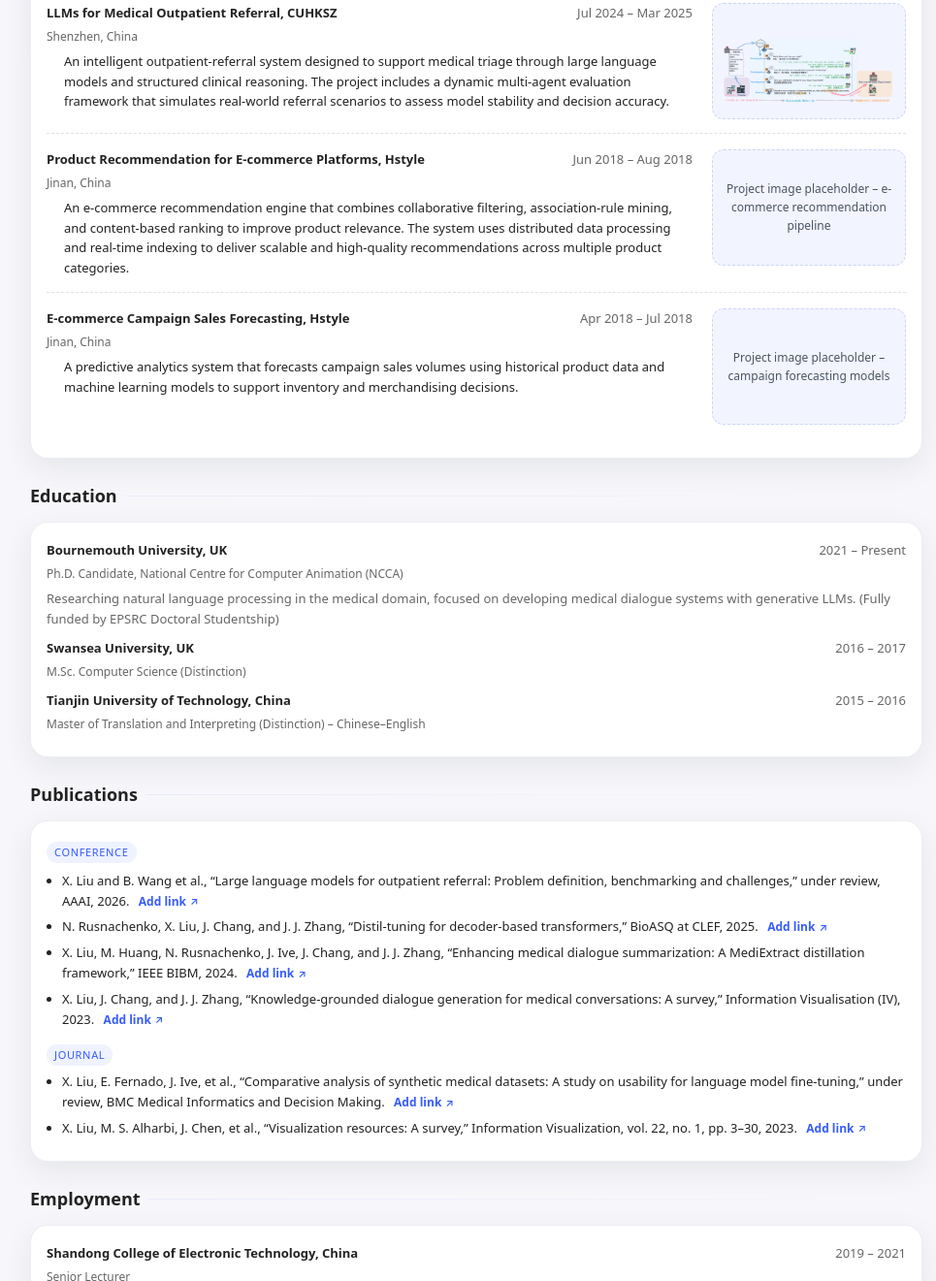
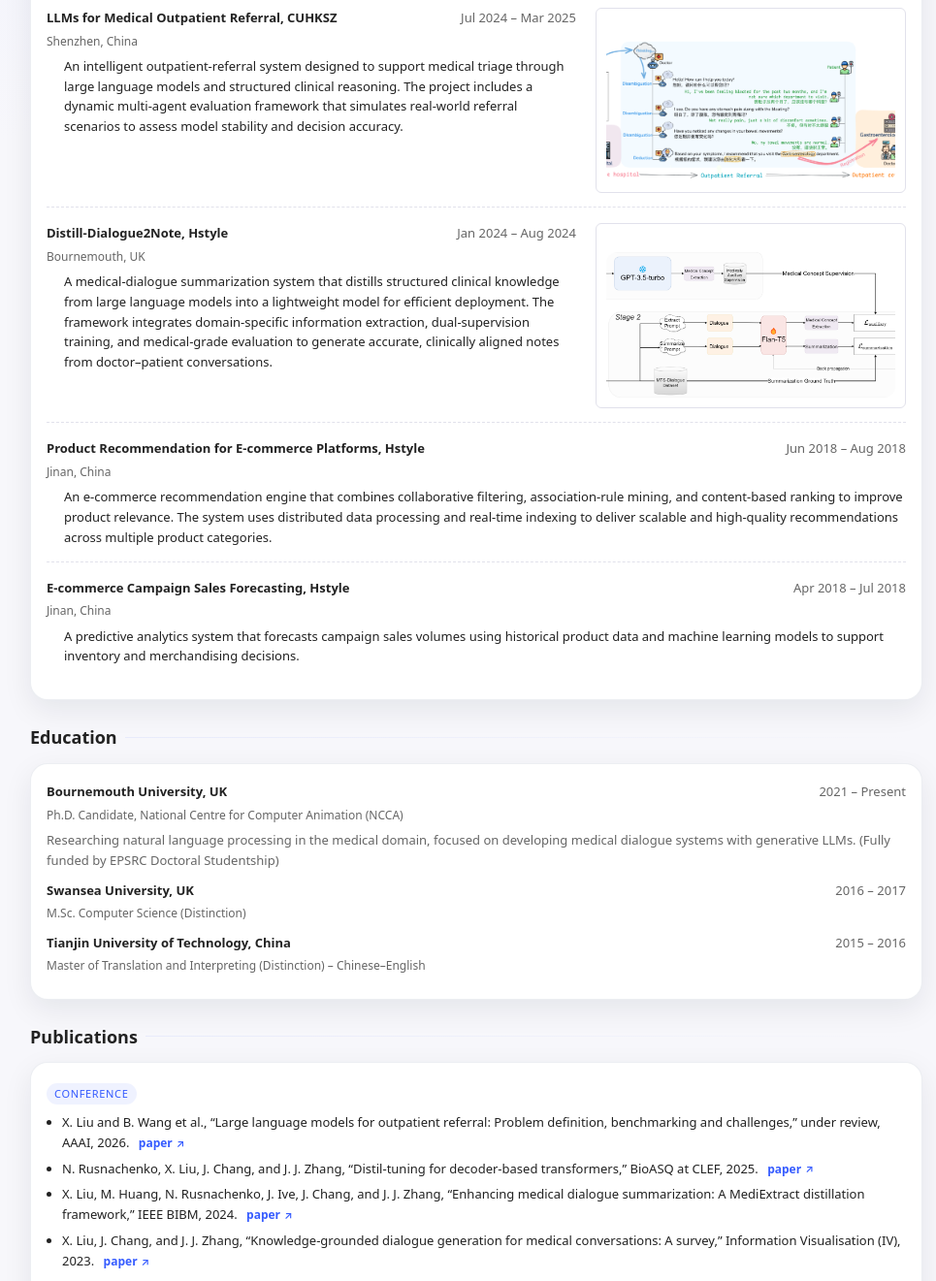
Before and after one commit to Xiaoxiao-Liu-xlh/xliu, a plain HTML site: page index.html in a window 1280 px wide. Shown: the part 740-2061 px from the top of the page at 97% size, without its empty margins (149-1114 px from the left). Drawn offline with Linux system fonts and the light colour scheme.

Commit message:
code changed

```diff
--- a/css/style.css
+++ b/css/style.css
@@ -225,14 +225,15 @@ ul.compact li {
 
 .project-image-wrapper {
   flex-shrink: 0;
-  width: 200px;
+  width: 320px;
 }
 
 .project-image-placeholder {
+  width: 100%;
   padding: 10px;
-  border-radius: 12px;
-  border: 1px dashed #cbd5f5;
-  background: #f2f4ff;
+  border-radius: 6px;
+  border: 1px solid var(--border);
+  background: var(--bg-alt);
   font-size: 12px;
   color: #4b5563;
   display: flex;
@@ -258,9 +259,11 @@ ul.compact li {
 
 /* 如果你之后有真实截图，可以改成 img 样式 */
 .project-image-placeholder img {
-  max-width: 100%;
+  width: 100%;
+  height: 150px;
   border-radius: 12px;
   display: block;
+  object-fit: cover;
 }
 
 @media (max-width: 768px) {
--- a/index.html
+++ b/index.html
@@ -130,6 +130,37 @@
 
             <!-- Project 3 -->
             <div class="project-block">
+                <div class="project-content">
+                  <div class="item-header">
+                    <div class="item-title">
+                      Distill-Dialogue2Note, Hstyle
+                    </div>
+                    <div class="item-meta">
+                      Jan 2024 – Aug 2024
+                    </div>
+                  </div>
+                  <div class="item-location">Bournemouth, UK</div>
+                  <ul class="compact">
+
+                    A medical-dialogue summarization system that distills structured clinical knowledge from large language models into a lightweight model for efficient deployment.
+                    The framework integrates domain-specific information extraction, dual-supervision training, and medical-grade evaluation to generate accurate, clinically aligned notes from doctor–patient conversations.
+                  </ul>
+
+                </div>
+                <!-- 图片占位：推荐系统架构图、结果可视化图等 -->
+                <div class="project-image-wrapper">
+                  <div class="project-image-placeholder">
+                    <a href="https://github.com/Xiaoxiao-Liu/distill-d2n.git" target="_blank" rel="noopener noreferrer">
+
+                      <br>
+                      <img src="images/distill-d2n-pipeline.png" alt="E-commerce Recommendation Screenshot">
+                    </a>
+                  </div>
+                </div>
+              </div>
+
+            <!-- Project 4 -->
+            <div class="project-block">
               <div class="project-content">
                 <div class="item-header">
                   <div class="item-title">
@@ -152,18 +183,18 @@
 
               </div>
               <!-- 图片占位：推荐系统架构图、结果可视化图等 -->
-              <div class="project-image-wrapper">
+              <!-- <div class="project-image-wrapper">
                 <div class="project-image-placeholder">
                   <a href="#" target="_blank" rel="noopener noreferrer">
                     Project image placeholder – e-commerce recommendation pipeline
                     <br>
-                    <!-- <img src="images/ecommerce-reco.png" alt="E-commerce Recommendation Screenshot"> -->
+                     <img src="images/ecommerce-reco.png" alt="E-commerce Recommendation Screenshot">
                   </a>
                 </div>
-              </div>
+              </div> -->
             </div>
 
-            <!-- Project 4 -->
+            <!-- Project 5 -->
             <div class="project-block">
               <div class="project-content">
                 <div class="item-header">
@@ -183,15 +214,15 @@
 
               </div>
               <!-- 图片占位：预测模型结果曲线、dashboard 截图等 -->
-              <div class="project-image-wrapper">
+              <!-- <div class="project-image-wrapper">
                 <div class="project-image-placeholder">
                   <a href="#" target="_blank" rel="noopener noreferrer">
                     Project image placeholder – campaign forecasting models
                     <br>
-                    <!-- <img src="images/campaign-forecast.png" alt="E-commerce Forecasting Screenshot"> -->
+                     <img src="images/campaign-forecast.png" alt="E-commerce Forecasting Screenshot">
                   </a>
                 </div>
-              </div>
+              </div> -->
             </div>
           </div>
       </section>
@@ -237,22 +268,22 @@
               <li>
                 X. Liu and B. Wang et al., “Large language models for outpatient referral:
                 Problem definition, benchmarking and challenges,” under review, AAAI, 2026.
-                <a class="pub-link" href="https://arxiv.org/pdf/2503.08292" target="_blank" rel="noopener noreferrer">Add link</a>
+                <a class="pub-link" href="https://arxiv.org/pdf/2503.08292" target="_blank" rel="noopener noreferrer">paper</a>
               </li>
               <li>
                 N. Rusnachenko, X. Liu, J. Chang, and J. J. Zhang, “Distil-tuning for decoder-based transformers,”
                 BioASQ at CLEF, 2025.
-                <a class="pub-link" href="#" target="_blank" rel="noopener noreferrer">Add link</a>
+                <a class="pub-link" href="#" target="_blank" rel="noopener noreferrer">paper</a>
               </li>
               <li>
                 X. Liu, M. Huang, N. Rusnachenko, J. Ive, J. Chang, and J. J. Zhang, “Enhancing medical dialogue
                 summarization: A MediExtract distillation framework,” IEEE BIBM, 2024.
-                <a class="pub-link" href="#" target="_blank" rel="noopener noreferrer">Add link</a>
+                <a class="pub-link" href="#" target="_blank" rel="noopener noreferrer">paper</a>
               </li>
               <li>
                 X. Liu, J. Chang, and J. J. Zhang, “Knowledge-grounded dialogue generation for medical conversations:
                 A survey,” Information Visualisation (IV), 2023.
-                <a class="pub-link" href="#" target="_blank" rel="noopener noreferrer">Add link</a>
+                <a class="pub-link" href="#" target="_blank" rel="noopener noreferrer">paper</a>
               </li>
             </ul>
 
@@ -262,12 +293,12 @@
                 X. Liu, E. Fernado, J. Ive, et al., “Comparative analysis of synthetic medical datasets:
                 A study on usability for language model fine-tuning,” under review, BMC Medical Informatics and
                 Decision Making.
-                <a class="pub-link" href="#" target="_blank" rel="noopener noreferrer">Add link</a>
+                <a class="pub-link" href="#" target="_blank" rel="noopener noreferrer">paper</a>
               </li>
               <li>
                 X. Liu, M. S. Alharbi, J. Chen, et al., “Visualization resources: A survey,”
                 Information Visualization, vol. 22, no. 1, pp. 3–30, 2023.
-                <a class="pub-link" href="#" target="_blank" rel="noopener noreferrer">Add link</a>
+                <a class="pub-link" href="#" target="_blank" rel="noopener noreferrer">paper</a>
               </li>
             </ul>
           </div>
```
Also changed, not shown: images/distill-d2n-pipeline.png (added).
